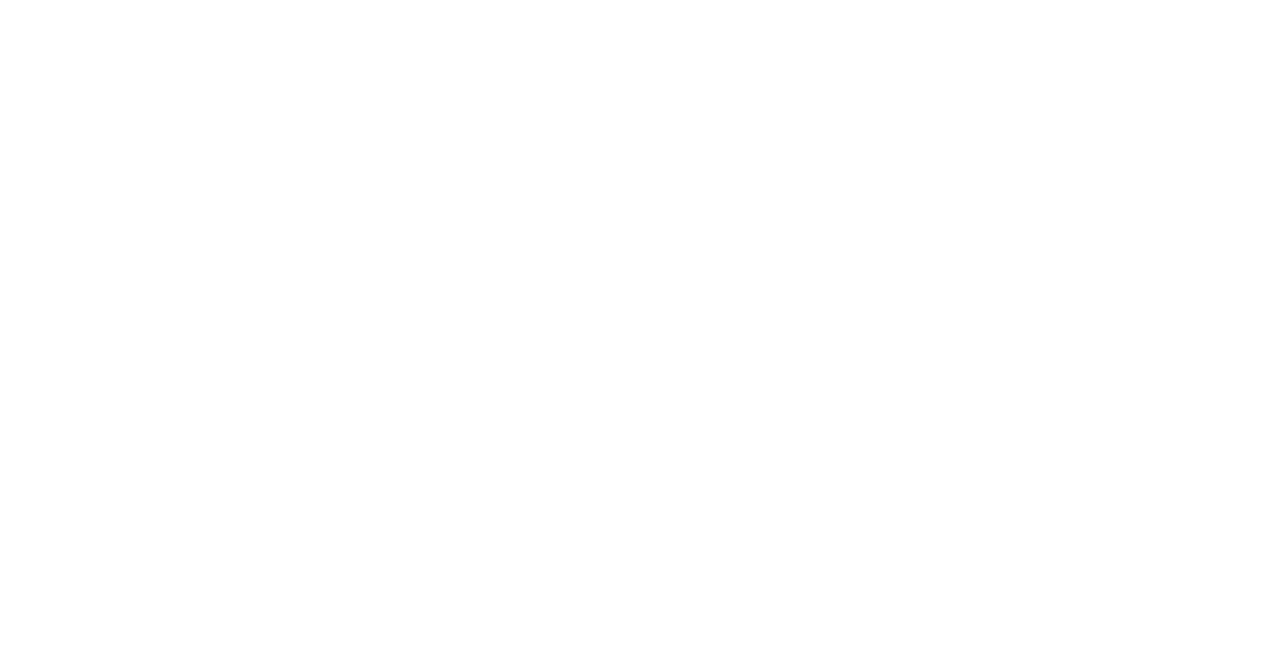
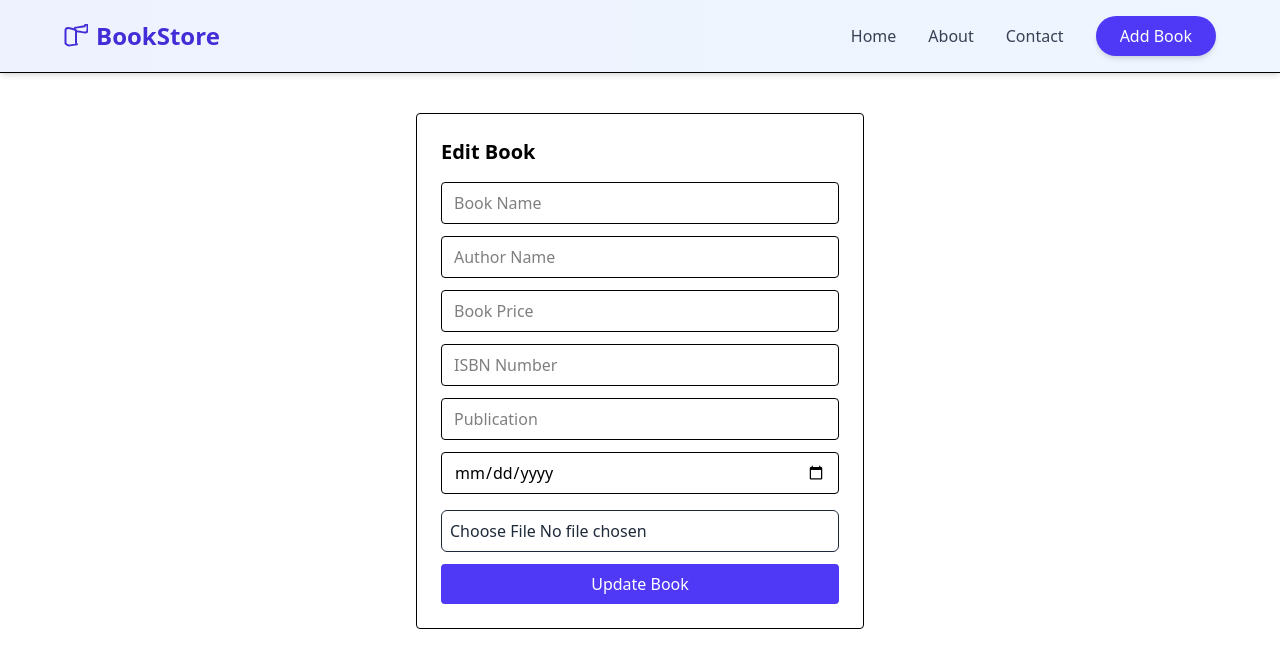
Before and after one commit to vzl-rbi/LMS2.0, a React (Vite) app: page /editBook/1 in a window 1280 px wide. Before the commit this address had no page. Shown: the top 668 px of the page. Built offline with nearby package versions, Linux system fonts and the light colour scheme.

Commit message:
Edit book code just copy of add book

```diff
--- a/src/App.jsx
+++ b/src/App.jsx
@@ -12,7 +12,7 @@
           <Route path="/" element={<Home />} />
           <Route path="/book/:id" element={<SingleBook />} />
           <Route path="/addBook" element={<AddBook />} />
-          <Route path="/editBook" element={<EditBook />} />
+          <Route path="/editBook/:id" element={<EditBook />} />
         </Routes>
       </BrowserRouter>
     </>
--- a/src/pages/editBok/EditBook.jsx
+++ b/src/pages/editBok/EditBook.jsx
@@ -1,10 +1,120 @@
-import React from "react";
+import React, { useState } from "react";
+import Navbar from "../components/Navbar";
+import axios from "axios";
+import { useNavigate, useParams } from "react-router-dom";
 
 const EditBook = () => {
+  const { id } = useParams();
+  // console.log(id);
+  const navigate = useNavigate();
+  const [data, setData] = useState({
+    bookName: "",
+    authorName: "",
+    bookPrice: "",
+    isbnNumber: "",
+    publishedAt: "",
+    publication: "",
+  });
+  const [image, setImage] = useState(null);
+  const handleChange = (e) => {
+    const { name, value } = e.target;
+    setData({
+      ...data,
+      [name]: value,
+    });
+  };
+
+  const handleSubmit = async (e) => {
+    e.preventDefault();
+    const formData = new FormData();
+    Object.entries(data).forEach(([Key, value]) => {
+      formData.append(Key, value);
+    });
+    formData.append("image", image);
+    try {
+      await axios.patch(`http://localhost:8000/book/${id}`, formData, {
+        headers: {
+          "Content-Type": "multipart/form-data",
+        },
+      });
+
+      navigate("/");
+    } catch (error) {
+      console.error(error);
+      alert("Failed to update book");
+    }
+  };
   return (
-    <div className="flex justify-center mt-3 p-4 bg-cyan-950 text-amber-400">
-      EditBook
-    </div>
+    <>
+      <Navbar />
+      <div className="max-w-md mx-auto mt-10 border p-6 rounded bg-white">
+        <h2 className="text-xl font-semibold mb-4">Edit Book</h2>
+
+        <form onSubmit={handleSubmit} className="space-y-3">
+          <input
+            type="text"
+            name="bookName"
+            placeholder="Book Name"
+            className="w-full border px-3 py-2 rounded"
+            onChange={handleChange}
+          />
+
+          <input
+            type="text"
+            name="authorName"
+            placeholder="Author Name"
+            className="w-full border px-3 py-2 rounded"
+            onChange={handleChange}
+          />
+
+          <input
+            type="number"
+            name="bookPrice"
+            placeholder="Book Price"
+            className="w-full border px-3 py-2 rounded"
+            onChange={handleChange}
+          />
+
+          <input
+            type="number"
+            name="isbnNumber"
+            placeholder="ISBN Number"
+            className="w-full border px-3 py-2 rounded"
+            onChange={handleChange}
+          />
+
+          <input
+            type="text"
+            name="publication"
+            placeholder="Publication"
+            className="w-full border px-3 py-2 rounded"
+            onChange={handleChange}
+          />
+
+          <input
+            type="date"
+            name="publishedAt"
+            className="w-full border px-3 py-2 rounded"
+            onChange={handleChange}
+          />
+
+          <input
+            type="file"
+            name="image"
+            accept="image/*"
+            className="mt-1 p-2 w-full border rounded-md text-gray-800 cursor-pointer "
+            onChange={(e) => setImage(e.target.files[0])}
+          />
+
+          <button
+            type="submit"
+            className="w-full bg-indigo-600 text-white py-2 rounded hover:bg-indigo-700"
+          >
+            Update Book
+          </button>
+        </form>
+      </div>
+    </>
   );
 };
 
--- a/src/pages/singleBook/SingleBook.jsx
+++ b/src/pages/singleBook/SingleBook.jsx
@@ -1,5 +1,5 @@
 import React, { useEffect, useState } from "react";
-import { useNavigate, useParams } from "react-router-dom";
+import { Link, useNavigate, useParams } from "react-router-dom";
 import axios from "axios";
 import Navbar from "../components/Navbar";
 
@@ -86,12 +86,20 @@
         <p className="text-indigo-600 text-xl font-bold mt-4">
           ₹{book.bookPrice}
         </p>
-        <button
-          onClick={handleDelete}
-          className="flex justify-end text-xl w-full  cursor-pointer text-red-600 hover:text-red-800"
-        >
-          Delete
-        </button>
+        <div className="flex justify-between items-center">
+          <Link to={`/editBook/${book._id}`} className="w-full mr-2">
+            <button className="text-xl w-full cursor-pointer p-1 mt-1 bg-blue-600 text-white rounded hover:bg-blue-700 transition-colors">
+              Edit
+            </button>
+          </Link>
+
+          <button
+            onClick={handleDelete}
+            className="text-xl w-full cursor-pointer p-1 mt-1 text-white bg-red-600 rounded hover:bg-red-700 transition-colors"
+          >
+            Delete
+          </button>
+        </div>
       </div>
     </>
   );
```
Also changed, not shown: 1 other file (tests, documents, lock files or other folders).
